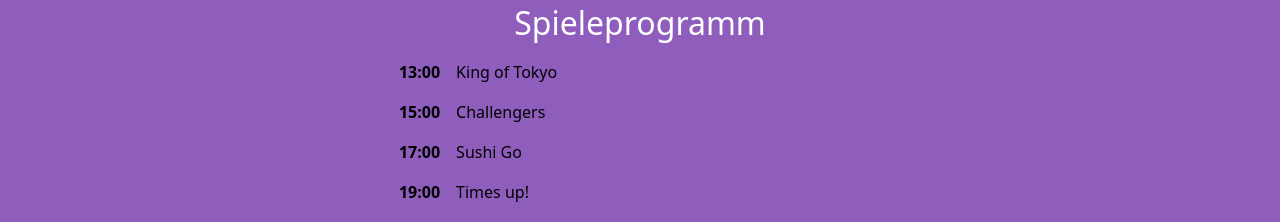
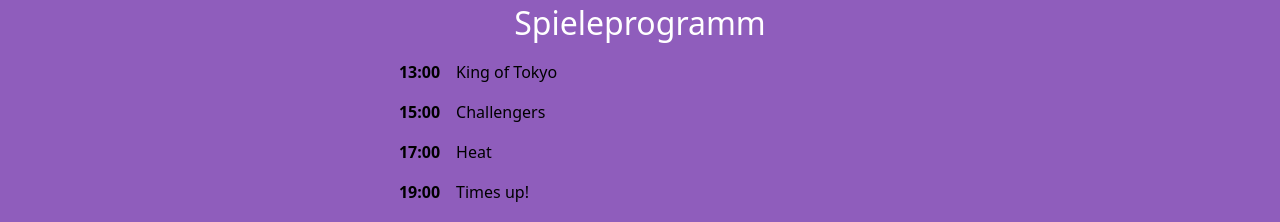
Before and after one commit to bauhaus93/bss-vue, a Vue app: page / in a window 1280 px wide. Shown: the part 1140-1362 px from the top of the page. Built offline with nearby package versions, Linux system fonts and the light colour scheme.

Commit message:
Updated program

```diff
--- a/src/pages/Home.vue
+++ b/src/pages/Home.vue
@@ -154,7 +154,7 @@
 const program = [
   { time: "13:00", game: "King of Tokyo" },
   { time: "15:00", game: "Challengers" },
-  { time: "17:00", game: "Sushi Go" },
+  { time: "17:00", game: "Heat" },
   { time: "19:00", game: "Times up!" },
 ];
 
```
